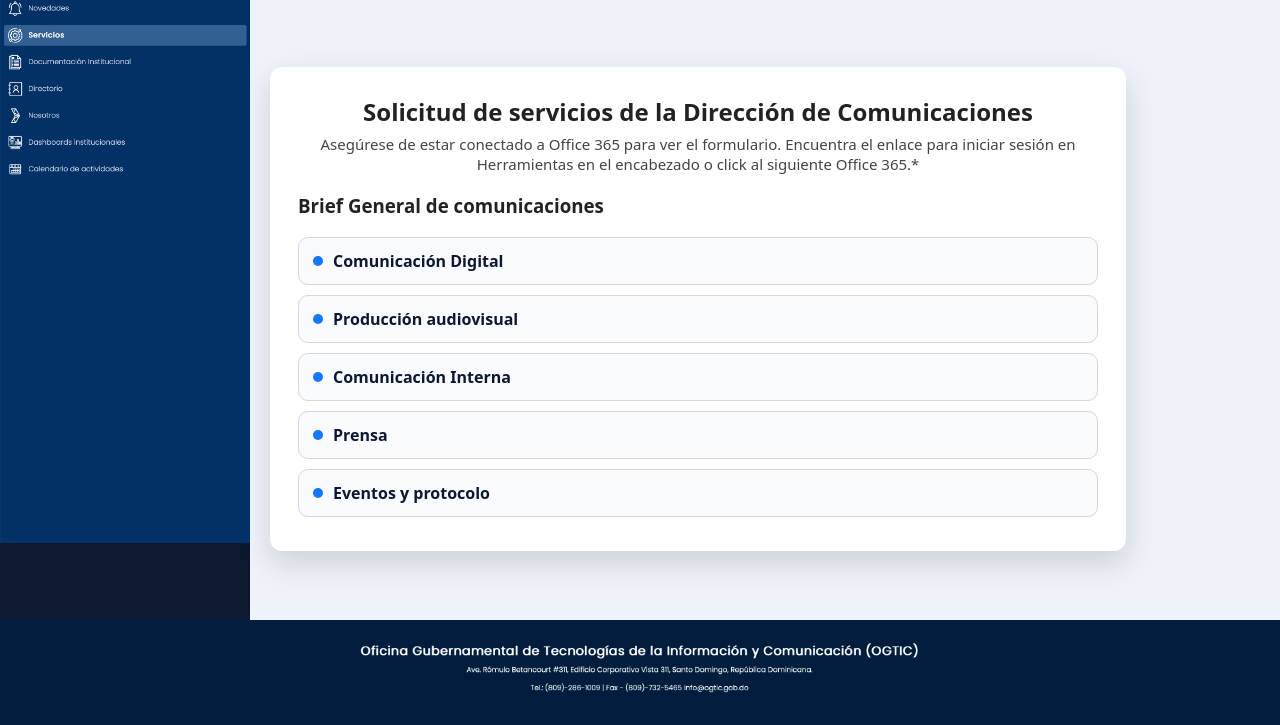
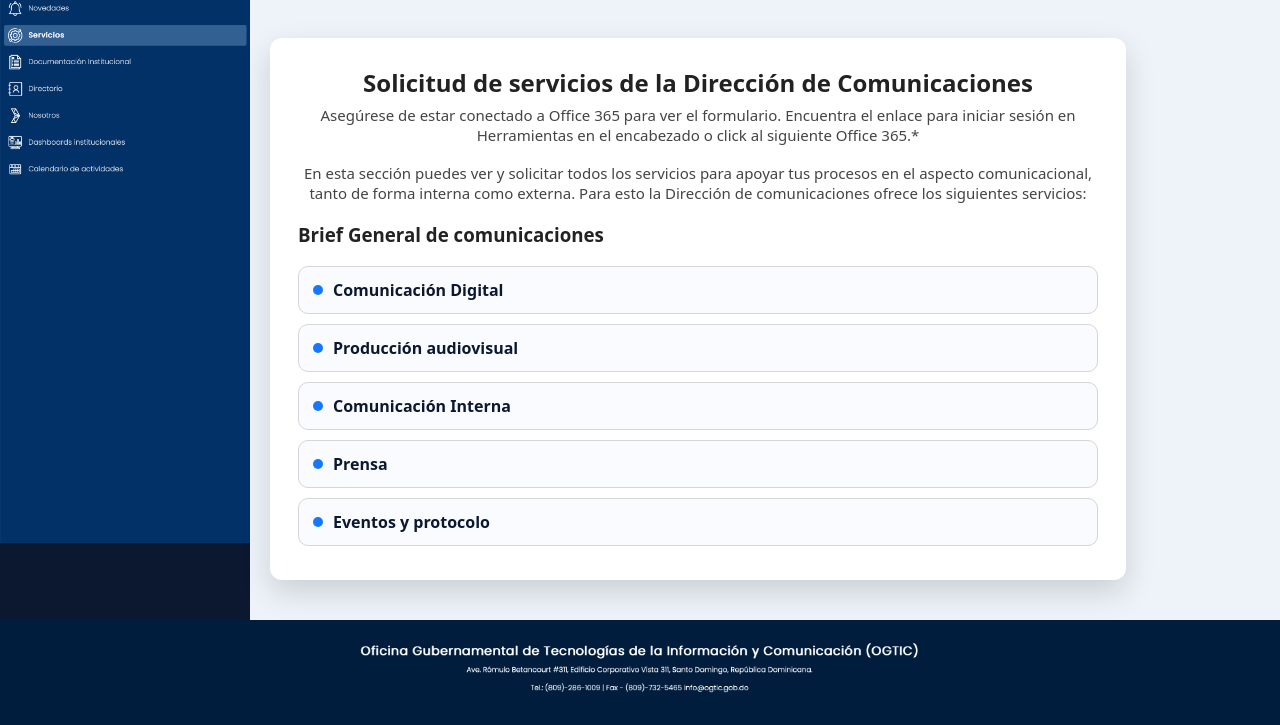
Before and after one commit to Rafa230423/formulariohome, a plain HTML site: page index.html in a window 1280 px wide. Shown: the part 75-800 px from the top of the page. Drawn offline with Linux system fonts and the light colour scheme.

Commit message:
Update index.html

```diff
--- a/index.html
+++ b/index.html
@@ -183,6 +183,7 @@ html, body {
           <div class="form" role="region" aria-labelledby="titulo-comunicaciones">
             <h2 id="titulo-comunicaciones">Solicitud de servicios de la Dirección de Comunicaciones</h2>
             <p class="subtitle"> Asegúrese de estar conectado a Office 365 para ver el formulario. Encuentra el enlace para iniciar sesión en Herramientas en el encabezado o click al siguiente Office 365.*</p>
+             <p class="subtitle">En esta sección puedes ver y solicitar todos los servicios para apoyar tus procesos en el aspecto comunicacional, tanto de forma interna como externa. Para esto la Dirección de comunicaciones ofrece los siguientes servicios:</p>
 
              <h3><strong>Brief General de comunicaciones</strong></h3>
 
```
